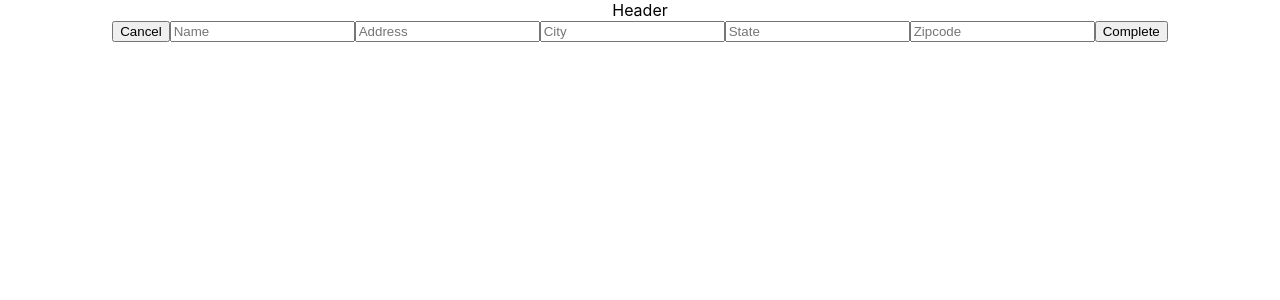
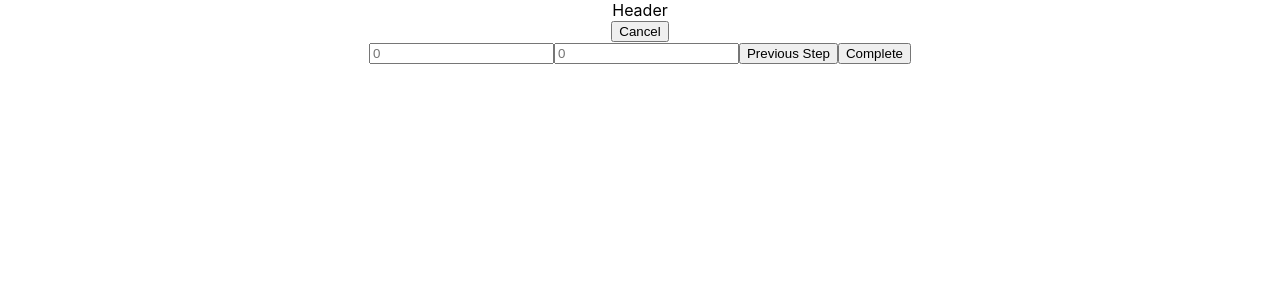
Before and after one commit to kung8/houser, a React (Create React App) app: page /#/wizard/step3 in a window 1280 px wide. Before the commit this address led to /#/wizard. Shown: the top 300 px of the page. Built offline with nearby package versions, Linux system fonts and the light colour scheme.

Commit message:
routing between wizard steps

```diff
--- a/src/component/Dashboard/Dashboard.js
+++ b/src/component/Dashboard/Dashboard.js
@@ -51,7 +51,7 @@ class Dashboard extends Component {
         })
         return (
             <div>
-                <Link to='/wizard'>
+                <Link to='/wizard/step1'>
                     <button>Add New Property</button>
                 </Link>
                 {houseArray}
--- /dev/null
+++ b/src/component/Wizard/Step1.js
@@ -0,0 +1,73 @@
+import React, { Component } from 'react';
+import {Link} from 'react-router-dom';
+
+class Step1 extends Component {
+    constructor (){
+        super();
+
+        this.state = {
+            name:"",
+            address:"",
+            city:"",
+            state:"",
+            zipcode:""
+        }
+    }
+
+    handleInput=(e)=>{
+        this.setState({
+            [e.target.id]:e.target.value
+        })
+    };
+
+
+
+
+    render() {
+        return (
+            <div>
+                    <input
+                        id="name"
+                        onChange={this.handleInput}
+                        value={this.state.name}
+                        placeholder="Name"
+                        type="text"
+                    />
+                    <input
+                        id="address"
+                        onChange={this.handleInput}
+                        value={this.state.address}
+                        placeholder="Address"
+                        type="text"
+                    />
+                    <input
+                        id="city"
+                        onChange={this.handleInput}
+                        value={this.state.city}
+                        placeholder="City"
+                        type="text"
+                    />
+                    <input
+                        id="state"
+                        onChange={this.handleInput}
+                        value={this.state.state}
+                        placeholder="State"
+                        type="text"
+                    />
+                    <input
+                        id="zipcode"
+                        onChange={this.handleInput}
+                        value={this.state.zipcode}
+                        placeholder="Zipcode"
+                        type="text"
+                    />
+
+                    <Link to="/wizard/step2">
+                        <button>Next Step</button>
+                    </Link>
+            </div>
+        )
+    }
+}
+
+export default Step1
--- /dev/null
+++ b/src/component/Wizard/Step2.js
@@ -0,0 +1,44 @@
+import React, { Component } from 'react';
+import {Link} from 'react-router-dom';
+
+class Step2 extends Component {
+    constructor (){
+        super();
+
+        this.state = {
+            image:""
+        }
+    }
+
+    handleInput=(e)=>{
+        this.setState({
+            [e.target.id]:e.target.value
+        })
+    };
+
+    render() {
+        return (
+            <div>
+                    <h1>Image URL</h1>
+                    <input
+                        id="image"
+                        onChange={this.handleInput}
+                        value={this.state.image}
+                        placeholder="Image URL"
+                        type="text"
+                    />
+
+                    <Link to="/wizard/step1">
+                        <button>Previous Step</button>
+                    </Link>
+                    <Link to="/wizard/step3">
+                        <button>Next Step</button>
+                    </Link>
+
+
+            </div>
+        )
+    }
+}
+
+export default Step2
--- /dev/null
+++ b/src/component/Wizard/Step3.js
@@ -0,0 +1,62 @@
+import React, { Component } from 'react';
+import {Link} from 'react-router-dom';
+import axios from 'axios';
+
+class Step2 extends Component {
+    constructor (){
+        super();
+
+        this.state = {
+            monthlyMortgageAmount:"",
+            desiredMonthlyRent:""
+
+        }
+    }
+
+    handleInput=(e)=>{
+        this.setState({
+            [e.target.id]:e.target.value
+        })
+    };
+
+    addHouse=()=>{
+        const {name,address,city,state,zipcode} = this.state
+        axios.post('/api/house',{name,address,city,state,zipcode}).then(houses=>{
+            // console.log(houses.data)
+        })
+    }
+
+
+    render() {
+        return (
+            <div>
+                    <input
+                        id="monthlyMortgageAmount"
+                        onChange={this.handleInput}
+                        value={this.state.monthlyMortgageAmount}
+                        placeholder='0'
+                        type="integer"
+                    />
+                    <input
+                        id="desiredMonthlyRent"
+                        onChange={this.handleInput}
+                        value={this.state.desiredMonthlyRent}
+                        placeholder='0'
+                        type="integer"
+                    />
+
+                    <Link to="/wizard/step2">
+                        <button>Previous Step</button>
+                    </Link>
+
+                    <Link to="/">
+                        <button onClick={()=>this.addHouse()}>Complete</button>
+                    </Link>
+
+
+            </div>
+        )
+    }
+}
+
+export default Step2
--- a/src/component/Wizard/Wizard.js
+++ b/src/component/Wizard/Wizard.js
@@ -1,79 +1,19 @@
 import React, { Component } from 'react';
-import {Link} from 'react-router-dom';
-import axios from 'axios';
+import {Link, Route} from 'react-router-dom';
+import Step1 from './Step1';
+import Step2 from './Step2';
+import Step3 from './Step3';
 
 class Wizard extends Component {
-    constructor (){
-        super();
-
-        this.state = {
-            name:"",
-            address:"",
-            city:"",
-            state:"",
-            zipcode:""
-        }
-    }
-
-    handleInput=(e)=>{
-        this.setState({
-            [e.target.id]:e.target.value
-        })
-    };
-
-    addHouse=()=>{
-        const {name,address,city,state,zipcode} = this.state
-        axios.post('/api/house',{name,address,city,state,zipcode}).then(houses=>{
-            // console.log(houses.data)
-
-        })
-    }
-
-
     render() {
         return (
             <div>
                 <Link to="/">
                     <button>Cancel</button>
                 </Link>
-                    <input
-                        id="name"
-                        onChange={this.handleInput}
-                        value={this.state.name}
-                        placeholder="Name"
-                        type="text"
-                    />
-                    <input
-                        id="address"
-                        onChange={this.handleInput}
-                        value={this.state.address}
-                        placeholder="Address"
-                        type="text"
-                    />
-                    <input
-                        id="city"
-                        onChange={this.handleInput}
-                        value={this.state.city}
-                        placeholder="City"
-                        type="text"
-                    />
-                    <input
-                        id="state"
-                        onChange={this.handleInput}
-                        value={this.state.state}
-                        placeholder="State"
-                        type="text"
-                    />
-                    <input
-                        id="zipcode"
-                        onChange={this.handleInput}
-                        value={this.state.zipcode}
-                        placeholder="Zipcode"
-                        type="text"
-                    />
-                    <Link to="/">
-                        <button onClick={()=>this.addHouse()}>Complete</button>
-                    </Link>
+                <Route path='/wizard/step1' component={Step1} />
+                <Route path='/wizard/step2' component={Step2} />
+                <Route path='/wizard/step3' component={Step3} />
             </div>
         )
     }
--- /dev/null
+++ b/src/ducks/reducer.js
@@ -0,0 +1,3 @@
+const initialState = {
+
+}
```
Also changed, not shown: src/ducks/store.js (added), 1 other file (tests, documents, lock files or other folders).
